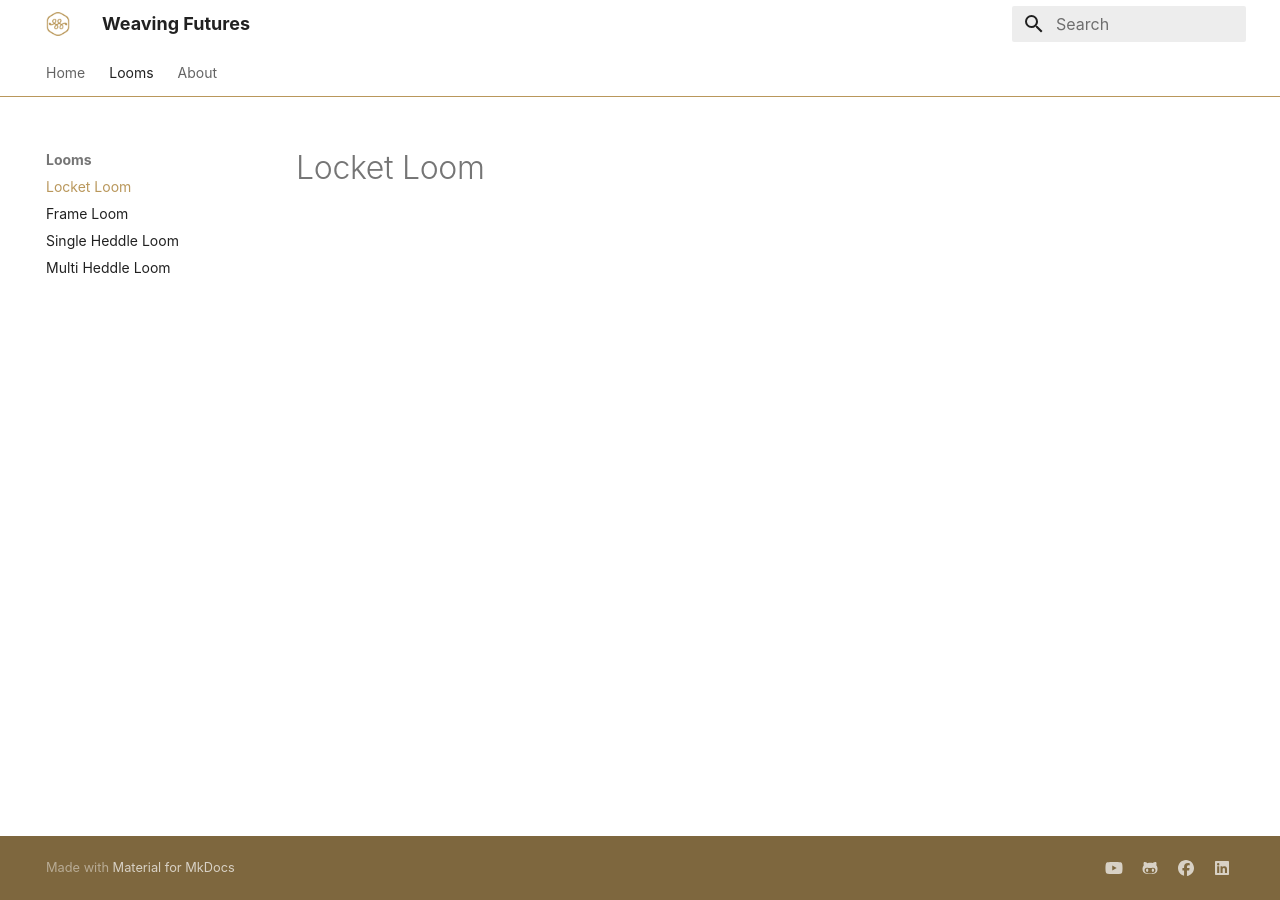
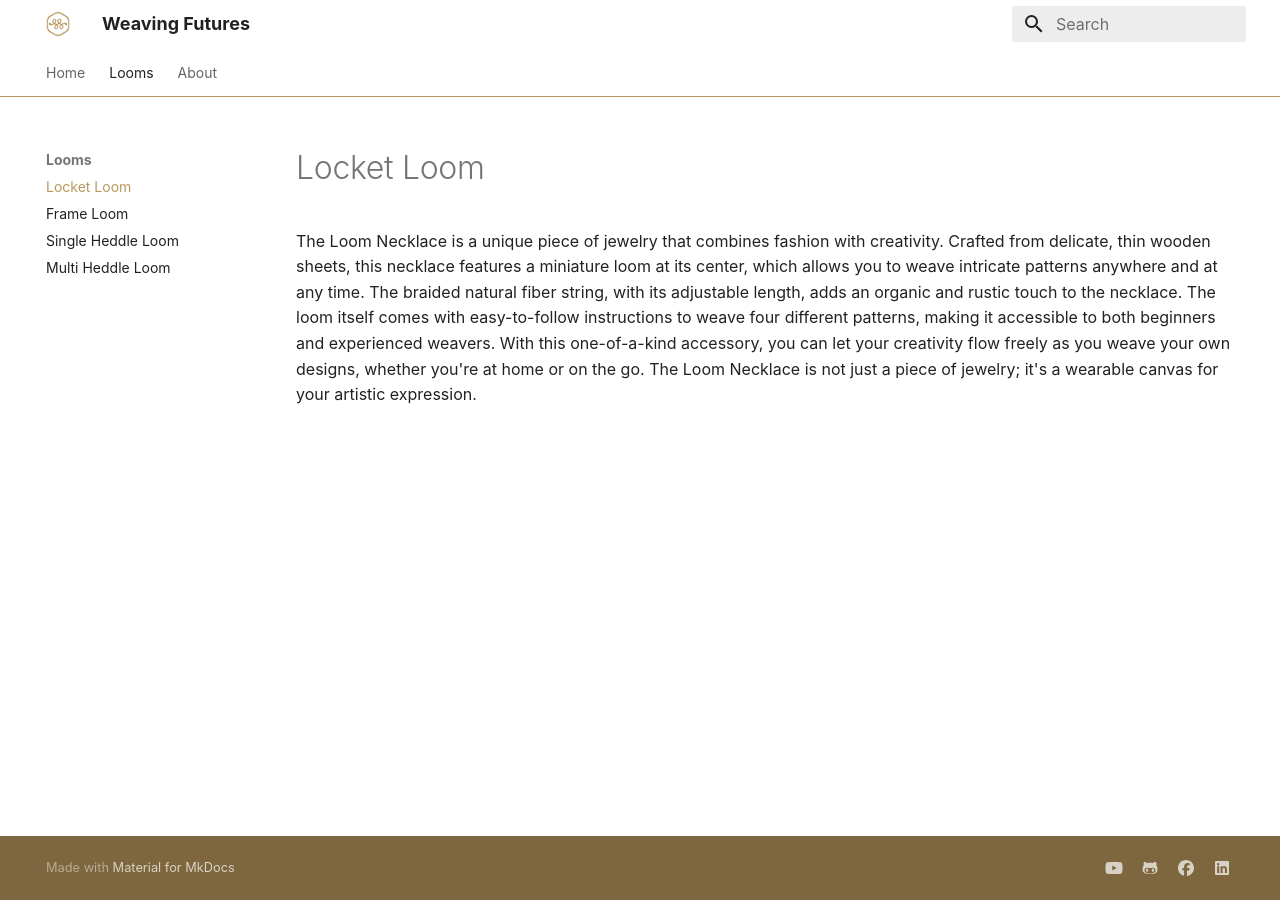
Before and after one commit to weavingfutures/weavingfutures.github.io, an MkDocs documentation site: the page built from docs/looms/pocket_loom.md, in a window 1280 px wide. Built offline with MkDocs 1.6.1 and Material for MkDocs 9.7.7, drawn with Linux system fonts in a browser that asks for light colours; some web fonts are replaced.

Commit message:
Update pocket_loom.md

```diff
--- a/docs/looms/pocket_loom.md
+++ b/docs/looms/pocket_loom.md
@@ -1 +1,2 @@
 # Locket Loom
+<p>The Loom Necklace is a unique piece of jewelry that combines fashion with creativity. Crafted from delicate, thin wooden sheets, this necklace features a miniature loom at its center, which allows you to weave intricate patterns anywhere and at any time. The braided natural fiber string, with its adjustable length, adds an organic and rustic touch to the necklace. The loom itself comes with easy-to-follow instructions to weave four different patterns, making it accessible to both beginners and experienced weavers. With this one-of-a-kind accessory, you can let your creativity flow freely as you weave your own designs, whether you're at home or on the go. The Loom Necklace is not just a piece of jewelry; it's a wearable canvas for your artistic expression.</p>
```
